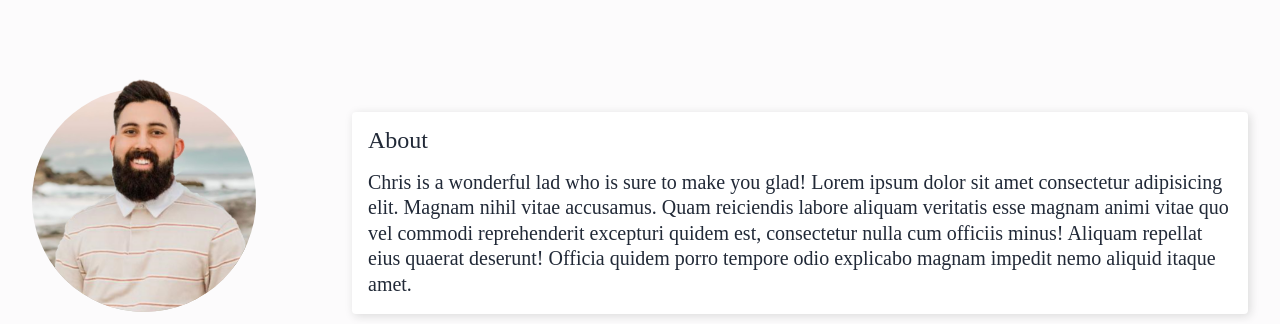
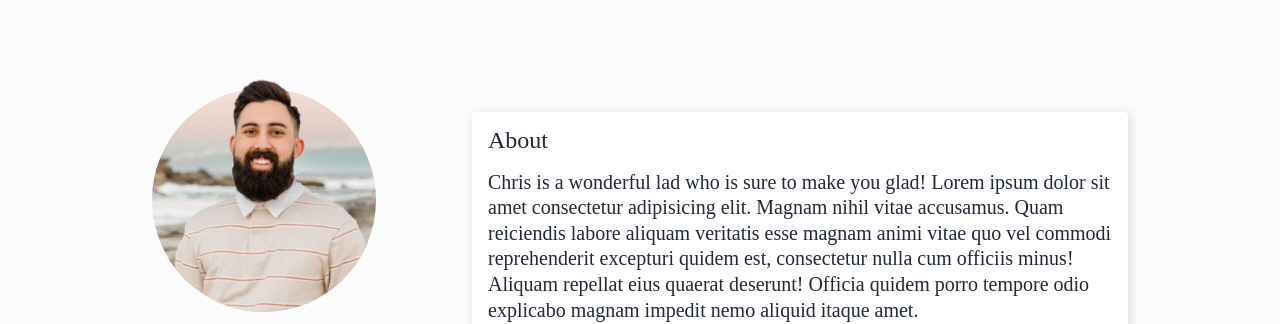
Before and after one commit to valgardson/bagshaw, a plain HTML site: page index.html in a window 1280 px wide. Shown: the top 324 px of the page. Drawn offline with Linux system fonts and the light colour scheme.

Commit message:
Update styles.css

```diff
--- a/styles.css
+++ b/styles.css
@@ -25,6 +25,8 @@ body {
   padding: 2rem 2rem;
   background: #FCFBFC;
   color: #212937;
+  max-width: 65rem;
+  margin: auto;
 }
 
 a {
```
